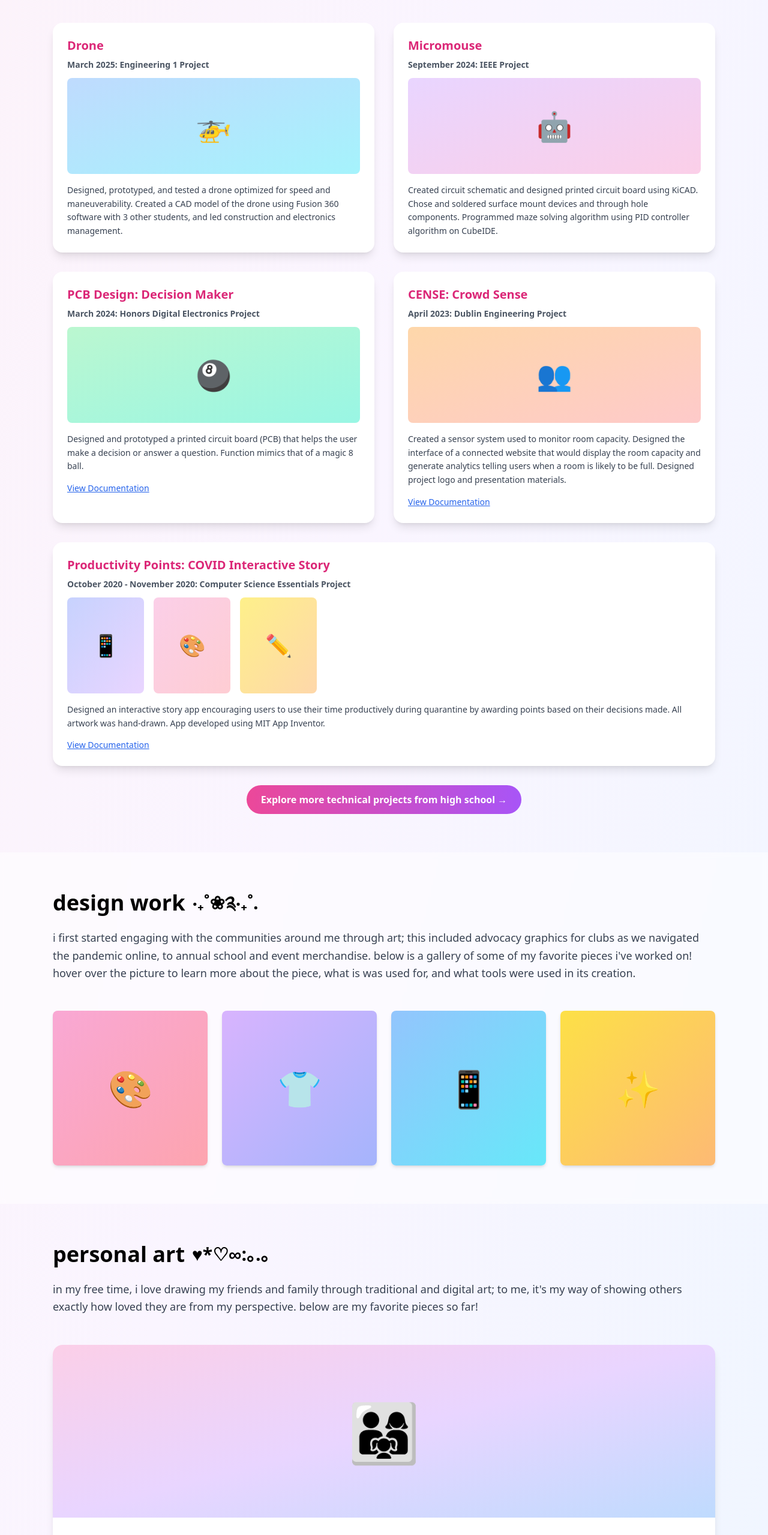
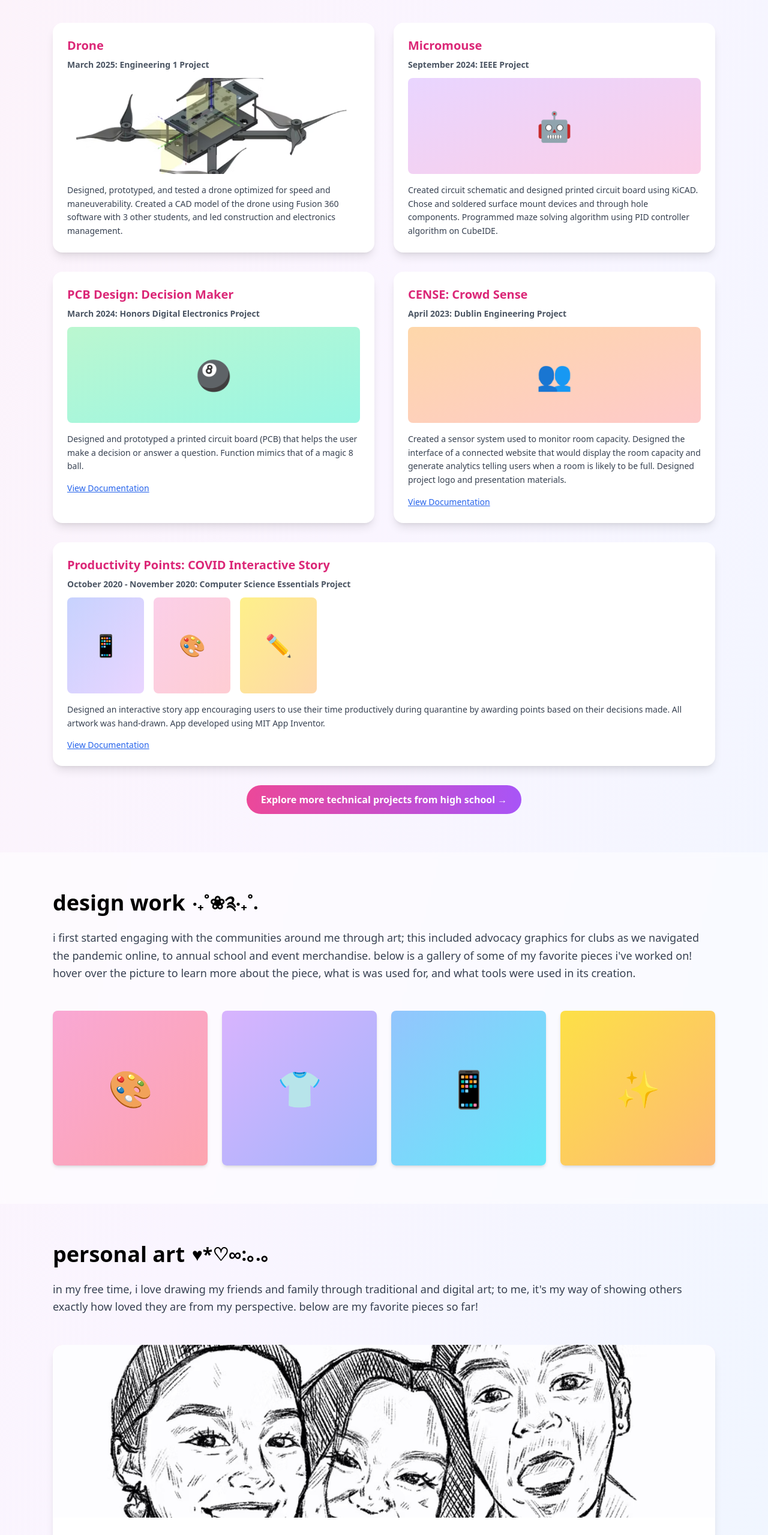
Before and after one commit to jeiaso/jeiaso.github.io, a React (Create React App) app: page / in a window 1280 px wide. Shown: the part 1780-4339 px from the top of the page at 60% size. Built offline with nearby package versions, Linux system fonts and the light colour scheme.

Commit message:
more pics

```diff
--- a/src/App.js
+++ b/src/App.js
@@ -151,7 +151,7 @@ export default function Portfolio() {
               <h3 className="text-xl font-bold text-pink-600 mb-2">Drone</h3>
               <p className="text-sm text-gray-600 mb-3 font-semibold">March 2025: Engineering 1 Project</p>
               <div className="w-full h-40 bg-gradient-to-br from-blue-200 to-cyan-200 rounded-lg mb-4 flex items-center justify-center text-5xl">
-                🚁
+                <img src="/drone.avif" alt="drone" className="w-full h-full object-cover" />
               </div>
               <p className="text-gray-700 text-sm leading-relaxed">
                 Designed, prototyped, and tested a drone optimized for speed and maneuverability.
@@ -296,7 +296,7 @@ export default function Portfolio() {
             {/* Digital Portrait */}
             <div className="bg-white rounded-2xl shadow-lg overflow-hidden">
               <div className="h-72 bg-gradient-to-br from-pink-200 via-purple-200 to-blue-200 flex items-center justify-center text-8xl">
-                👨‍👩‍👧
+                <img src="/jibbies.avif" alt="jibbies" className="w-full h-full object-cover" />
               </div>
               <div className="p-6">
                 <p className="text-gray-700 text-lg">
@@ -308,7 +308,7 @@ export default function Portfolio() {
             {/* Traditional Drawing */}
             <div className="bg-white rounded-2xl shadow-lg overflow-hidden">
               <div className="h-72 bg-gradient-to-br from-yellow-200 via-orange-200 to-red-200 flex items-center justify-center text-8xl">
-                👯‍♀️
+                <img src="/youmei.avif" alt="youmei" className="w-full h-full object-cover" />
               </div>
               <div className="p-6">
                 <p className="text-gray-700 text-lg">
```
